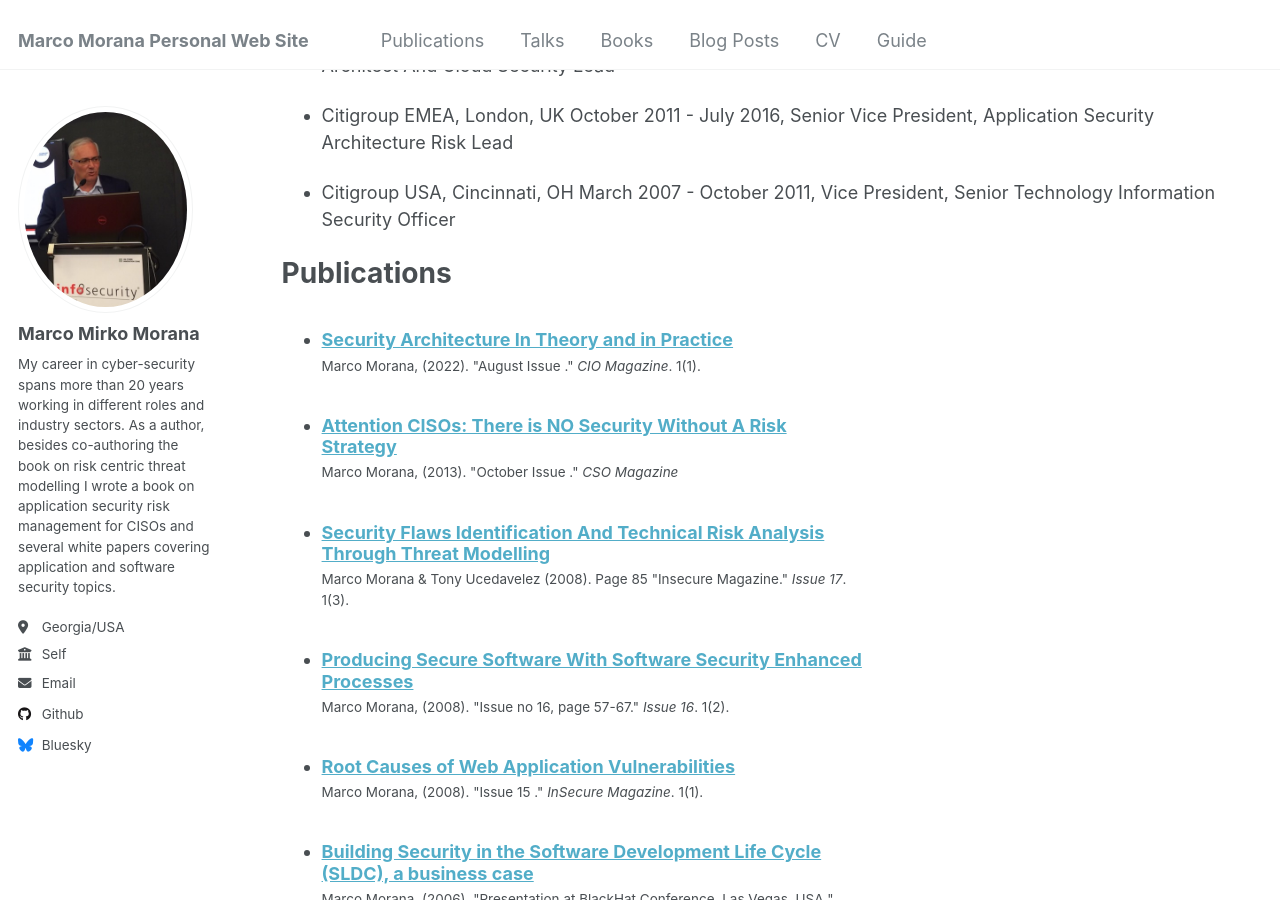
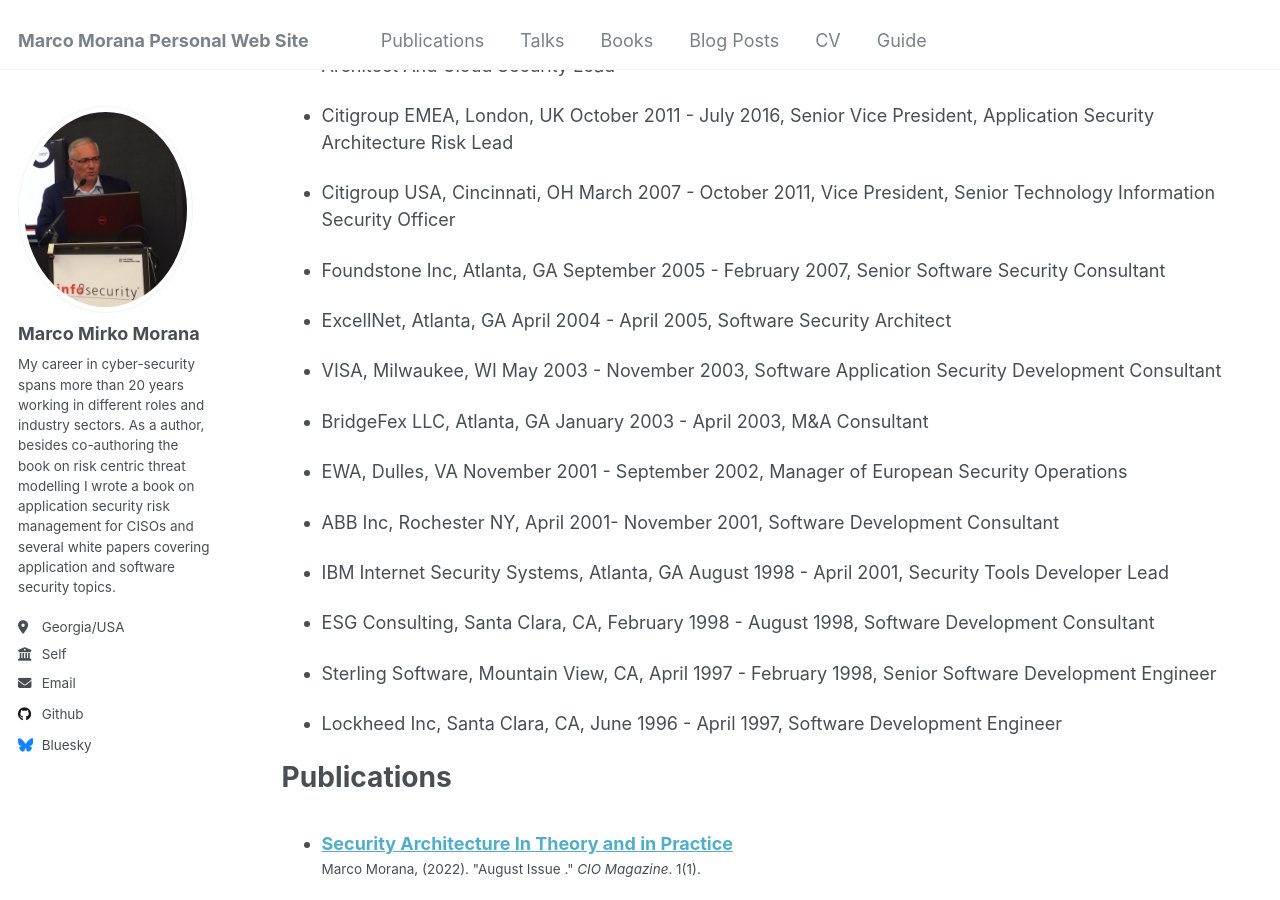
Before and after one commit to mmorana1/marcom, a Jekyll site: the page built from _pages/cv.md, in a window 1280 px wide and 900 px high, scrolled down 463 px. Built offline with Jekyll 4.4.1, drawn with Linux system fonts in a browser that asks for light colours.

Commit message:
Update cv.md

```diff
--- a/_pages/cv.md
+++ b/_pages/cv.md
@@ -27,6 +27,27 @@ Work experience
 
 * Citigroup USA, Cincinnati, OH 	March 2007 - October 2011, Vice President, Senior Technology Information Security Officer
 
+* Foundstone Inc, Atlanta, GA September 2005 - February 2007, Senior Software Security Consultant
+
+* ExcellNet, Atlanta, GA April 2004 - April 2005, Software Security Architect
+
+* VISA, Milwaukee, WI May 2003 - November 2003, Software Application Security Development Consultant
+
+* BridgeFex LLC, Atlanta, GA January 2003 - April 2003, M&A Consultant
+
+* EWA, Dulles, VA November 2001 - September 2002, Manager of European Security Operations
+
+* ABB Inc, Rochester NY, April 2001- November 2001, Software Development Consultant
+
+* IBM Internet Security Systems, Atlanta, GA August 1998 - April 2001, Security Tools Developer Lead
+
+* ESG Consulting, Santa Clara, CA, February 1998 - August 1998, Software Development Consultant
+
+* Sterling Software, Mountain View, CA, April 1997 - February 1998, Senior Software Development Engineer
+
+* Lockheed Inc, Santa Clara, CA, June 1996 - April 1997, Software Development Engineer
+
+
 Publications
 ======
   <ul>{% for post in site.publications reversed %}
```
